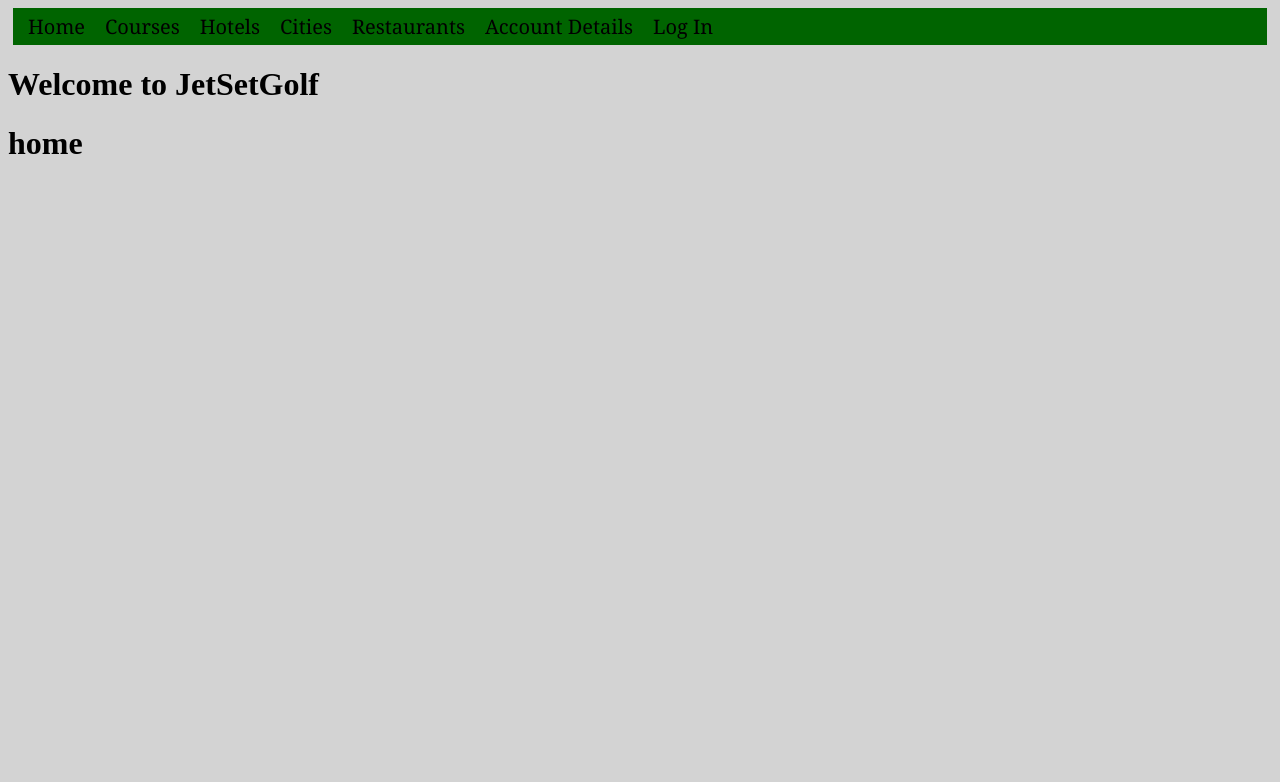
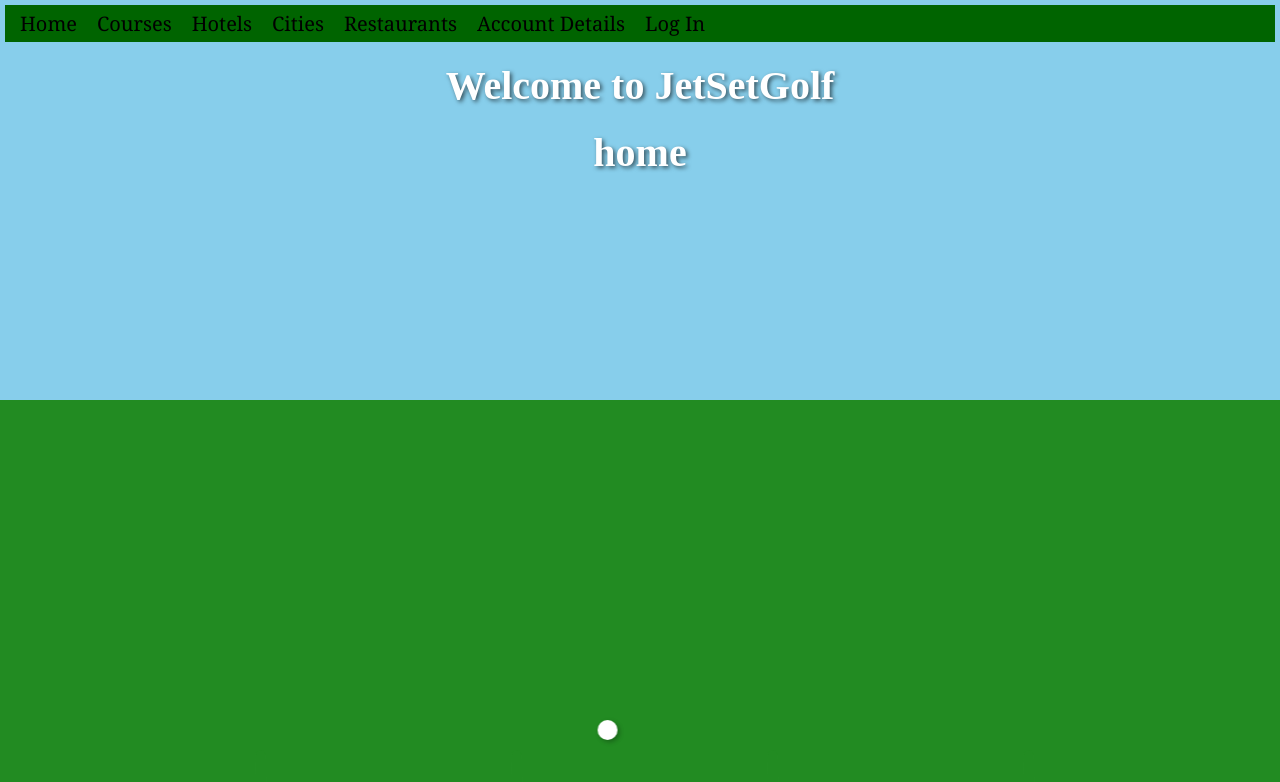
Before and after one commit to 4-JetSetGolf/JetSetGolf, a React (Vite) app: page /#/hotels/1 in a window 1280 px wide. Shown: the top 782 px of the page. Built offline with nearby package versions, Linux system fonts and the light colour scheme.

Commit message:
courses style

```diff
--- a/src/AllCourses.jsx
+++ b/src/AllCourses.jsx
@@ -1,5 +1,6 @@
 import React, { useState,useEffect } from "react";
-import { useNavigate } from 'react-router-dom'
+import { useNavigate } from 'react-router-dom';
+import "./course.css"
 
 
 const AllCourses = () => {
@@ -8,40 +9,35 @@ const AllCourses = () => {
 
     useEffect(() => {
          try {
-            const fetchHotels = async () => {
+            const fetchCourses = async () => {
             const response = await fetch(
-              '/api/v1/courses'
+              'http://localhost:3000/api/v1/courses'
             );
             const data = await response.json();
+            console.log(data);
             setCourses(data);
           }
-          fetchHotels();
+          fetchCourses();
         }catch(err){
             console.error(err);
         };
       }, []);
-
-      if (courses.length === 0) {
-        return <p>No hotels to show...</p>;
-      }
+console.log(courses);
 return (
   <>
-        <h1> All Courses </h1>
+      <h1>Golf Courses</h1>
       <div id="courses">
-      <ul>{courses.map((singleCourse) => {
-        return (
-          <li key={singleCourse.id} className="book-card">
-
-            <h3>{singleCourse.name}</h3>
-            <h3>{singleCourse.address}</h3>
+          <ul>
+              {courses &&
+                  courses.map((singleCourse) => (
+                      <li key={singleCourse.id} className="Golf-Course">
+                          <h3>Name: {singleCourse.name}</h3>
+                          <h3>Address: {singleCourse.address}</h3>
                           <h3>Length of Course: {singleCourse.course_length}</h3>
-
                       </li>
-        );
-      })}
+                  ))}
           </ul>
       </div>
-
   </>
 );
 }
--- a/src/App.jsx
+++ b/src/App.jsx
@@ -1,35 +1,40 @@
 import { useEffect, useState } from "react";
-import { Routes, Route} from 'react-router-dom';
+import { Routes, Route } from "react-router-dom";
 import LoginForm from "./LoginForm.jsx";
 import NavBar from "./NavBar.jsx";
 
-import AllHotels from "./AllHotels.jsx"
+import AllHotels from "./AllHotels.jsx";
 
-import Cities from './Cities.jsx';
+import Cities from "./Cities.jsx";
 import Restaurants from "./restaurants.jsx";
 import AllCourses from "./AllCourses.jsx";
+import "./Styles.css";
 
 
-
-function App(){
-
+function App() {
   return (
     <>
       <NavBar />
       <h1>Welcome to JetSetGolf</h1>
 
-
       <Routes>
-          <Route path= '/' element ={<h1>home</h1>} />
-          <Route path= '/login' element ={<LoginForm />} />
-          <Route path= '/hotels' element ={<AllHotels />} />
-          <Route path= '/locations' element ={<Cities />} />
-          <Route path= '/courses' element ={<AllCourses />} />
-          <Route path= '/account' element ={<h1>Account</h1>} />
-          <Route path= '/restaurants' element ={<Restaurants />} />
+        <Route path="/" element={<h1>home</h1>} />
+        <Route path="/login" element={<LoginForm />} />
+        <Route path="/hotels" element={<AllHotels />} />
+        <Route path="/locations" element={<Cities />} />
+        <Route path="/courses" element={<AllCourses />} />
+        <Route path="/account" element={<h1>Account</h1>} />
+        <Route path="/restaurants" element={<Restaurants />} />
       </Routes>
 
+      <div className="interactive-bg">
+        <div className="grass" style={{ left: "20%" }}></div>
+        <div className="grass" style={{ left: "40%" }}></div>
+        <div className="grass" style={{ left: "60%" }}></div>
+        <div className="grass" style={{ left: "80%" }}></div>
+        <div className="golf-ball"></div>
+      </div>
     </>
   );
-  };
+}
 export default App;
--- /dev/null
+++ b/src/Styles.css
@@ -0,0 +1,93 @@
+
+/* Body Styles */
+body {
+  font-family: 'Arial, sans-serif';
+  background-color: #87CEEB; /* Sky blue */
+  margin: 0;
+  padding: 0;
+  color: #333;
+  overflow: hidden;
+}
+
+/* Interactive Background */
+body::before {
+  content: '';
+  position: absolute;
+  top: 0;
+  left: 0;
+  width: 100%;
+  height: 100%;
+  background: linear-gradient(to bottom, #87CEEB 50%, #228B22 50%);
+  z-index: -1; /* Send background behind content */
+}
+
+/* Animated Grass */
+@keyframes sway {
+  0% {
+      transform: rotate(-2deg);
+  }
+  50% {
+      transform: rotate(2deg);
+  }
+  100% {
+      transform: rotate(-2deg);
+  }
+}
+
+.grass {
+  position: absolute;
+  bottom: 0;
+  width: 10px;
+  height: 50px;
+  background-color: #228B22; /* Green for grass */
+  border-radius: 5px;
+  animation: sway 3s infinite ease-in-out;
+}
+
+/* Golf Ball */
+.golf-ball {
+  position: absolute;
+  bottom: 60px;
+  left: 50%;
+  width: 20px;
+  height: 20px;
+  background-color: white;
+  border-radius: 50%;
+  box-shadow: 2px 2px 5px rgba(0, 0, 0, 0.3);
+  animation: moveBall 5s infinite ease-in-out;
+}
+
+@keyframes moveBall {
+  0%, 100% {
+      transform: translateX(-50px);
+  }
+  50% {
+      transform: translateX(50px);
+  }
+}
+
+/* Header Styles */
+h1 {
+  text-align: center;
+  color: white; /* Contrast against the background */
+  margin: 20px 0;
+  font-size: 2.5em;
+  text-shadow: 2px 2px 4px rgba(0, 0, 0, 0.6);
+}
+
+/* Golf Course Cards */
+.Golf-Course {
+  background-color: rgba(255, 255, 255, 0.8);
+  border: 2px solid #006400; /* Dark green border */
+  border-radius: 10px;
+  padding: 15px;
+  margin: 10px;
+  box-shadow: 2px 2px 10px rgba(0, 0, 0, 0.2);
+}
+
+/* Responsive Design */
+@media (max-width: 600px) {
+  .Golf-Course {
+      width: 90%;
+  }
+}
--- /dev/null
+++ b/src/course.css
@@ -0,0 +1,48 @@
+#courses {
+  display: flex;
+  flex-direction: column;
+  gap: 20px;
+  max-width: 1200px;
+  margin: 0 auto;
+  padding: 20px;
+  height: 70vh;
+  overflow-y: auto;
+  background-color: rgba(255, 255, 255, 0.8);
+  border-radius: 10px;
+  box-shadow: 2px 2px 10px rgba(0, 0, 0, 0.1);
+}
+
+.Golf-Course {
+  display: flex;
+  flex-direction: column;
+  justify-content: center;
+  align-items: flex-start;
+  padding: 15px;
+  border: 2px solid #006400;
+  border-radius: 10px;
+  background-color: #fff;
+  box-shadow: 2px 2px 10px rgba(0, 0, 0, 0.1);
+  transition: transform 0.3s ease, box-shadow 0.3s ease;
+}
+
+.Golf-Course:hover {
+  transform: scale(1.02);
+  box-shadow: 4px 4px 15px rgba(0, 0, 0, 0.2);
+}
+
+.Golf-Course h3 {
+  margin: 10px 0;
+  font-size: 1.1em;
+  color: #333;
+}
+
+@media (max-width: 768px) {
+  #courses {
+    max-width: 100%;
+    padding: 10px;
+  }
+
+  .Golf-Course {
+    width: 100%;
+  }
+}
```
Lines whose indentation alone changed are shown as unchanged.
